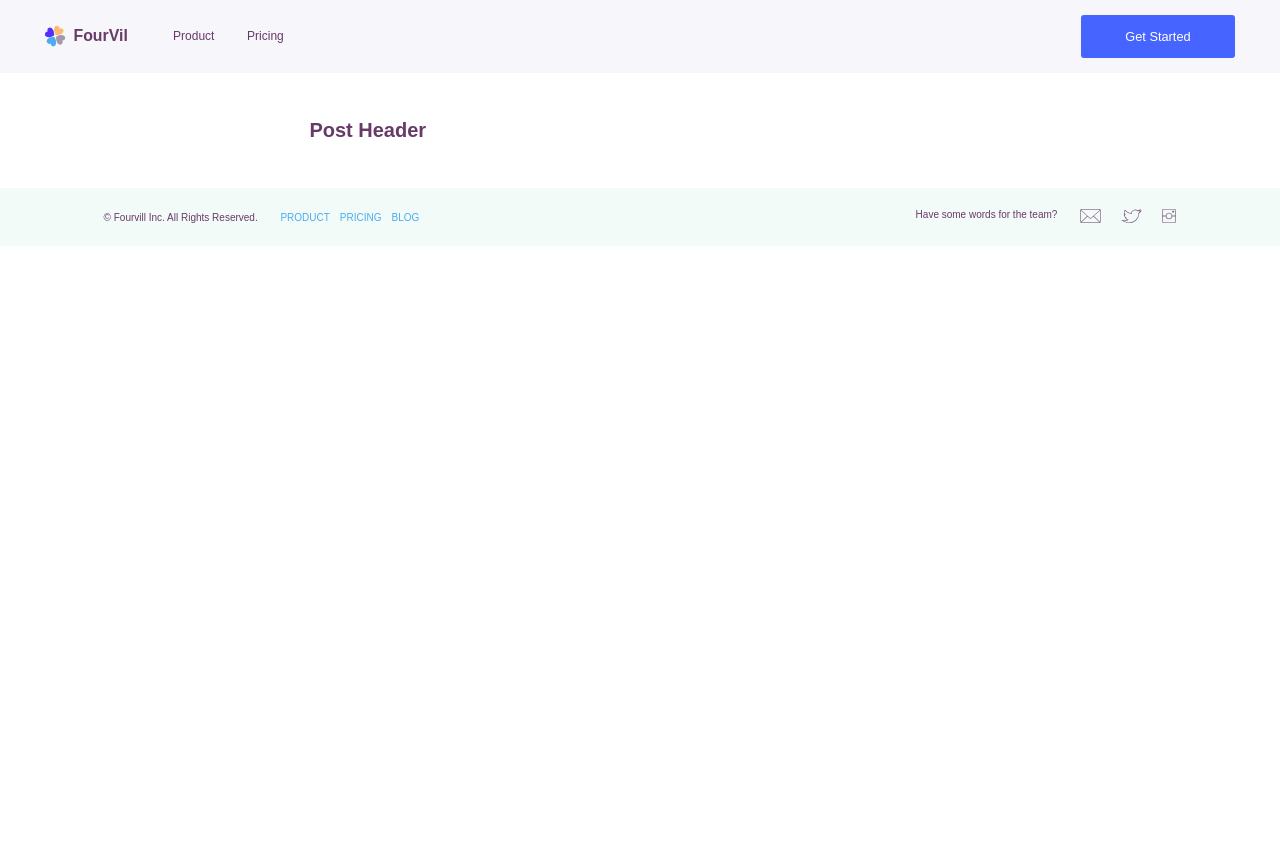
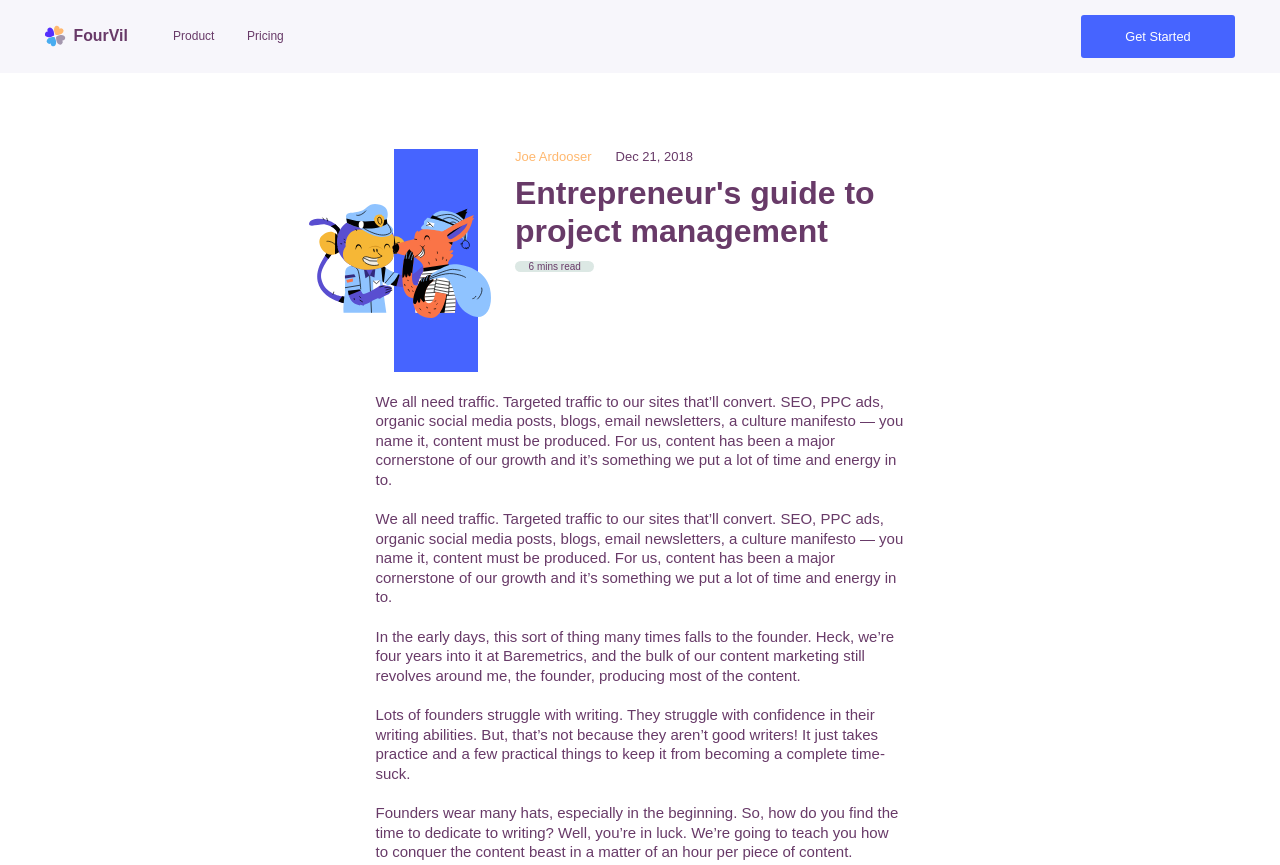
Before and after one commit to thedammyking/fourvill-coming-soon, a Gatsby site: page /post in a window 1280 px wide. Shown: the top 865 px of the page. Before the commit the page ends 800 px from the top, so only its background shows below. Built offline with nearby package versions, Linux system fonts and the light colour scheme; Gatsby itself is replaced by a stand-in of ours.

Commit message:
Single post

```diff
--- a/src/components/blog_post_list.js
+++ b/src/components/blog_post_list.js
@@ -13,6 +13,7 @@ import {
 } from './styled/blog'
 import headerImage from '../svg/animal-pair.svg'
 import { Link } from 'gatsby'
+import Header from '../components/post_header'
 
 const BlogPostList = props => {
   return (
@@ -262,6 +263,7 @@ const BlogPostList = props => {
           </ul>
         </OtherPosts>
       </CategoryRecentPosts>
+      <Header />
     </PostList>
   )
 }
--- a/src/components/post_header.js
+++ b/src/components/post_header.js
@@ -1,10 +1,23 @@
 import React from 'react'
-import { PostHeader } from './styled/blog'
+import { PostHeader, ImageBox, P, H3, Wrapper } from './styled/blog'
+import animan_pair from '../svg/trans-animal-pair.svg'
 
 const Header = () => {
   return (
     <PostHeader>
-      <h1>Post Header</h1>
+      <div className="image">
+        <ImageBox>
+          <img src={animan_pair} alt="" />
+        </ImageBox>
+      </div>
+      <div className="details">
+        <Wrapper>
+          <P className="author">Joe Ardooser</P>{' '}
+          <P className="date">Dec 21, 2018</P>
+        </Wrapper>
+        <H3>Entrepreneur's guide to project management</H3>
+        <P className="read-time">6 mins read</P>
+      </div>
     </PostHeader>
   )
 }
--- a/src/components/styled/blog.js
+++ b/src/components/styled/blog.js
@@ -232,5 +232,58 @@ export const OtherPosts = styled.div`
 export const SinglePost = styled.div`
   width: 55.6%;
   margin: 0 auto;
+
+  .body {
+    width: 80%;
+    margin: 0 auto;
+
+    ${P} {
+      font-size: 1.5rem;
+      line-height: 1.3;
+      margin: 2rem 0;
+    }
+  }
 `
-export const PostHeader = styled(Wrapper)``
+export const PostHeader = styled(Wrapper)`
+  padding-top: 3rem;
+
+  .image {
+    position: relative;
+    width: 12.53rem;
+    height: 22.26rem;
+    background: ${color.secondary};
+    margin-left: 8.48rem;
+    margin-right: 3.7rem;
+  }
+
+  ${ImageBox} {
+    position: absolute;
+    width: 18.18rem;
+    left: -8.48rem;
+    top: 5.49rem;
+  }
+
+  .details {
+    & > ${Wrapper} {
+      font-size: 1.3rem;
+
+      .author {
+        color: ${color.accent};
+        margin-right: 2.4rem;
+      }
+    }
+
+    ${H3} {
+      font-size: 3.2rem;
+      line-height: 1.2;
+      margin: 1rem 0;
+    }
+
+    .read-time {
+      background: #dce8e4;
+      width: 7.95rem;
+      text-align: center;
+      border-radius: 25px;
+    }
+  }
+`
--- a/src/pages/post.js
+++ b/src/pages/post.js
@@ -2,7 +2,7 @@ import React from 'react'
 
 import BlogLayout from '../components/blog_layout'
 import SEO from '../components/seo'
-import { SinglePost } from '../components/styled/blog'
+import { SinglePost, P } from '../components/styled/blog'
 import Header from '../components/post_header'
 
 const BlogPage = () => {
@@ -11,6 +11,40 @@ const BlogPage = () => {
       <SEO title="Fourvill" keywords={['fourvill', 'blog']} />
       <SinglePost>
         <Header />
+        <div className="body">
+          <P>
+            We all need traffic. Targeted traffic to our sites that’ll convert.
+            SEO, PPC ads, organic social media posts, blogs, email newsletters,
+            a culture manifesto — you name it, content must be produced. For us,
+            content has been a major cornerstone of our growth and it’s
+            something we put a lot of time and energy in to.
+          </P>
+          <P>
+            We all need traffic. Targeted traffic to our sites that’ll convert.
+            SEO, PPC ads, organic social media posts, blogs, email newsletters,
+            a culture manifesto — you name it, content must be produced. For us,
+            content has been a major cornerstone of our growth and it’s
+            something we put a lot of time and energy in to.
+          </P>
+          <P>
+            In the early days, this sort of thing many times falls to the
+            founder. Heck, we’re four years into it at Baremetrics, and the bulk
+            of our content marketing still revolves around me, the founder,
+            producing most of the content.
+          </P>
+          <P>
+            Lots of founders struggle with writing. They struggle with
+            confidence in their writing abilities. But, that’s not because they
+            aren’t good writers! It just takes practice and a few practical
+            things to keep it from becoming a complete time-suck.
+          </P>
+          <P>
+            Founders wear many hats, especially in the beginning. So, how do you
+            find the time to dedicate to writing? Well, you’re in luck. We’re
+            going to teach you how to conquer the content beast in a matter of
+            an hour per piece of content.
+          </P>
+        </div>
       </SinglePost>
     </BlogLayout>
   )
```
